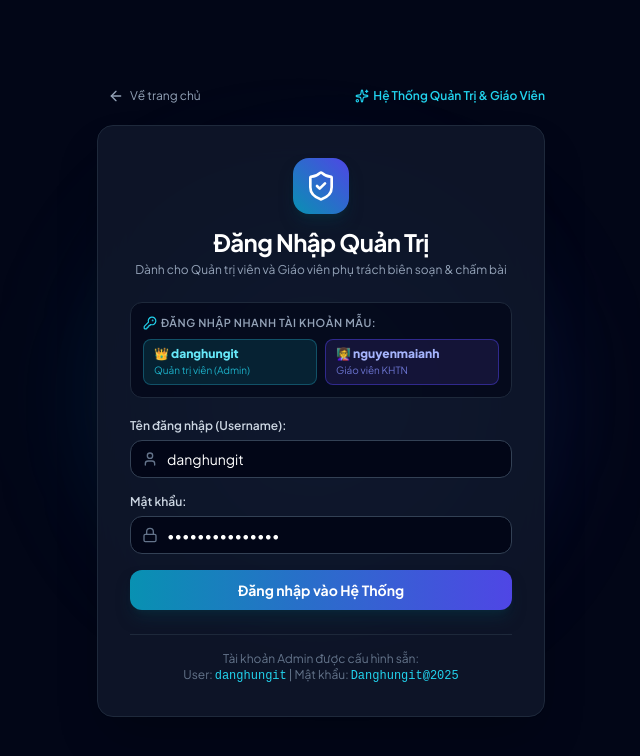
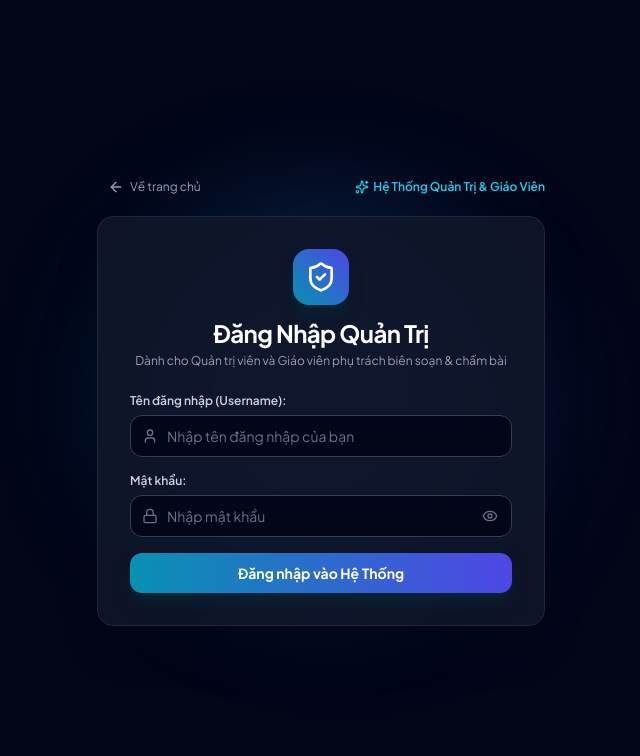
Before and after one commit to danghungithp/dayhoconline, a React (Vite) app: page / in a window 1280 px wide. Both pictures are taken after a click on the button "Quản Trị & GV". Shown: the top 756 px of the page, without its empty margins (319-959 px from the left). Built offline with nearby package versions, Linux system fonts and the light colour scheme.

Commit message:
xóa thong tin dang nhạp

```diff
--- a/src/pages/admin/AdminLoginPage.tsx
+++ b/src/pages/admin/AdminLoginPage.tsx
@@ -1,7 +1,7 @@
 import React, { useState } from 'react';
 import { useAdminStore } from '../../core/store/adminStore';
 import { useTheme } from '../../core/theme/themeContext';
-import { ShieldCheck, Lock, User, ArrowLeft, Sparkles, KeyRound, AlertCircle, CheckCircle } from 'lucide-react';
+import { ShieldCheck, Lock, User, ArrowLeft, Sparkles, AlertCircle, CheckCircle, Eye, EyeOff } from 'lucide-react';
 
 interface AdminLoginPageProps {
   onLoginSuccess: () => void;
@@ -15,8 +15,9 @@ export const AdminLoginPage: React.FC<AdminLoginPageProps> = ({
   const { theme } = useTheme();
   const login = useAdminStore(state => state.login);
 
-  const [username, setUsername] = useState('danghungit');
-  const [password, setPassword] = useState('Danghungit@2025');
+  const [username, setUsername] = useState('');
+  const [password, setPassword] = useState('');
+  const [showPassword, setShowPassword] = useState(false);
   const [errorMsg, setErrorMsg] = useState('');
   const [successMsg, setSuccessMsg] = useState('');
 
@@ -31,20 +32,6 @@ export const AdminLoginPage: React.FC<AdminLoginPageProps> = ({
     }
 
     const res = login(username.trim(), password);
-    if (res.success) {
-      setSuccessMsg(res.message);
-      setTimeout(() => {
-        onLoginSuccess();
-      }, 500);
-    } else {
-      setErrorMsg(res.message);
-    }
-  };
-
-  const handleQuickLogin = (user: string, pass: string) => {
-    setUsername(user);
-    setPassword(pass);
-    const res = login(user, pass);
     if (res.success) {
       setSuccessMsg(res.message);
       setTimeout(() => {
@@ -87,31 +74,6 @@ export const AdminLoginPage: React.FC<AdminLoginPageProps> = ({
           </p>
         </div>
 
-        {/* Quick test login buttons */}
-        <div className="mb-5 p-3 bg-slate-950/70 border border-slate-800 rounded-xl space-y-2">
-          <div className="text-[11px] font-semibold text-slate-400 uppercase tracking-wider flex items-center gap-1">
-            <KeyRound className="w-3.5 h-3.5 text-cyan-400" /> Đăng nhập nhanh tài khoản mẫu:
-          </div>
-          <div className="grid grid-cols-1 sm:grid-cols-2 gap-2">
-            <button
-              type="button"
-              onClick={() => handleQuickLogin('danghungit', 'Danghungit@2025')}
-              className="px-2.5 py-1.5 bg-cyan-950/60 hover:bg-cyan-900/80 text-cyan-300 border border-cyan-800/80 rounded-lg text-xs font-semibold text-left transition active:scale-95"
-            >
-              👑 <strong>danghungit</strong>
-              <div className="text-[10px] text-cyan-400/80 font-normal">Quản trị viên (Admin)</div>
-            </button>
-            <button
-              type="button"
-              onClick={() => handleQuickLogin('nguyenmaianh', 'Teacher@2025')}
-              className="px-2.5 py-1.5 bg-indigo-950/60 hover:bg-indigo-900/80 text-indigo-300 border border-indigo-800/80 rounded-lg text-xs font-semibold text-left transition active:scale-95"
-            >
-              👩‍🏫 <strong>nguyenmaianh</strong>
-              <div className="text-[10px] text-indigo-400/80 font-normal">Giáo viên KHTN</div>
-            </button>
-          </div>
-        </div>
-
         {errorMsg && (
           <div className="mb-4 p-3 bg-rose-950/50 border border-rose-800 text-rose-300 rounded-xl text-xs flex items-center gap-2">
             <AlertCircle className="w-4 h-4 text-rose-400 shrink-0" />
@@ -135,10 +97,11 @@ export const AdminLoginPage: React.FC<AdminLoginPageProps> = ({
               <User className="w-4 h-4 text-slate-500 absolute left-3 top-1/2 -translate-y-1/2" />
               <input
                 type="text"
+                autoComplete="username"
                 value={username}
                 onChange={e => setUsername(e.target.value)}
-                placeholder="danghungit hoặc tên đăng nhập GV"
-                className="w-full bg-slate-950 border border-slate-700 rounded-xl pl-9 pr-3 py-2 text-sm text-white placeholder-slate-500 focus:outline-none focus:border-cyan-500 transition"
+                placeholder="Nhập tên đăng nhập của bạn"
+                className="w-full bg-slate-950 border border-slate-700 rounded-xl pl-9 pr-3 py-2.5 text-sm text-white placeholder-slate-500 focus:outline-none focus:border-cyan-500 transition"
               />
             </div>
           </div>
@@ -150,12 +113,21 @@ export const AdminLoginPage: React.FC<AdminLoginPageProps> = ({
             <div className="relative">
               <Lock className="w-4 h-4 text-slate-500 absolute left-3 top-1/2 -translate-y-1/2" />
               <input
-                type="password"
+                type={showPassword ? 'text' : 'password'}
+                autoComplete="current-password"
                 value={password}
                 onChange={e => setPassword(e.target.value)}
-                placeholder="Mật khẩu của bạn"
-                className="w-full bg-slate-950 border border-slate-700 rounded-xl pl-9 pr-3 py-2 text-sm text-white placeholder-slate-500 focus:outline-none focus:border-cyan-500 transition"
+                placeholder="Nhập mật khẩu"
+                className="w-full bg-slate-950 border border-slate-700 rounded-xl pl-9 pr-10 py-2.5 text-sm text-white placeholder-slate-500 focus:outline-none focus:border-cyan-500 transition"
               />
+              <button
+                type="button"
+                onClick={() => setShowPassword(!showPassword)}
+                className="absolute right-3 top-1/2 -translate-y-1/2 text-slate-500 hover:text-slate-300 p-0.5"
+                title={showPassword ? 'Ẩn mật khẩu' : 'Hiện mật khẩu'}
+              >
+                {showPassword ? <EyeOff className="w-4 h-4" /> : <Eye className="w-4 h-4" />}
+              </button>
             </div>
           </div>
 
@@ -166,11 +138,6 @@ export const AdminLoginPage: React.FC<AdminLoginPageProps> = ({
             Đăng nhập vào Hệ Thống
           </button>
         </form>
-
-        <div className="mt-6 pt-4 border-t border-slate-800 text-center text-xs text-slate-500">
-          Tài khoản Admin được cấu hình sẵn: <br />
-          User: <span className="text-cyan-400 font-mono">danghungit</span> | Mật khẩu: <span className="text-cyan-400 font-mono">Danghungit@2025</span>
-        </div>
       </div>
     </div>
   );
```
